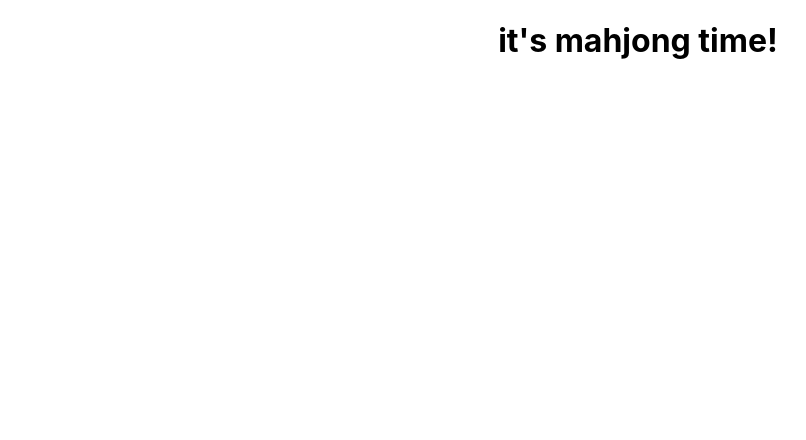
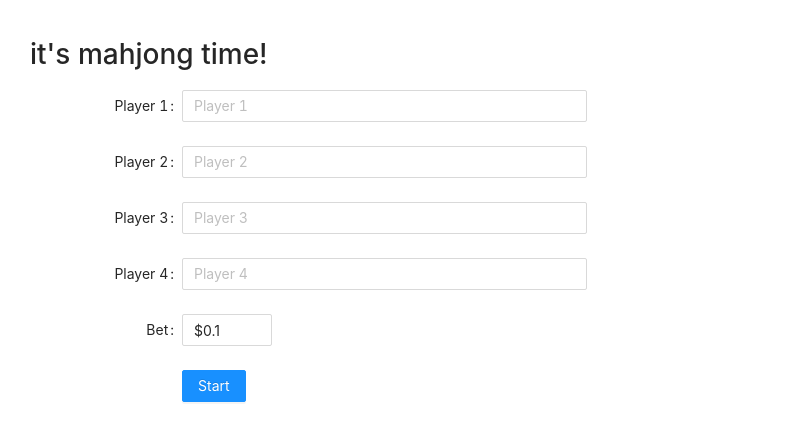
Before and after one commit to fionnatong/mahjong, a React (Create React App) app: page / in a window 1280 px wide. Shown: the top 440 px of the page, without its empty margins (2-808 px from the left). Built offline with nearby package versions, Linux system fonts and the light colour scheme.

Commit message:
feat: add setup page

```diff
--- a/package.json
+++ b/package.json
@@ -10,6 +10,7 @@
     "@types/node": "^12.19.9",
     "@types/react": "^16.14.2",
     "@types/react-dom": "^16.9.10",
+    "antd": "^4.9.4",
     "react": "^17.0.1",
     "react-dom": "^17.0.1",
     "react-scripts": "4.0.1",
--- a/src/App.css
+++ b/src/App.css
@@ -1,38 +1,7 @@
+@import "~antd/dist/antd.css";
+
 .App {
-  text-align: center;
-}
-
-.App-logo {
-  height: 40vmin;
-  pointer-events: none;
-}
-
-@media (prefers-reduced-motion: no-preference) {
-  .App-logo {
-    animation: App-logo-spin infinite 20s linear;
-  }
-}
-
-.App-header {
-  background-color: #282c34;
-  min-height: 100vh;
   display: flex;
   flex-direction: column;
-  align-items: center;
-  justify-content: center;
-  font-size: calc(10px + 2vmin);
-  color: white;
+  padding: 32px;
 }
-
-.App-link {
-  color: #61dafb;
-}
-
-@keyframes App-logo-spin {
-  from {
-    transform: rotate(0deg);
-  }
-  to {
-    transform: rotate(360deg);
-  }
-}
--- a/src/App.tsx
+++ b/src/App.tsx
@@ -1,11 +1,14 @@
 import React from 'react';
+import Header from './components/Header';
+import Setup from './composites/Setup';
+
 import './App.css';
-import Header from './components/Header';
 
 const App = (): JSX.Element => {
   return (
     <div className="App">
       <Header />
+      <Setup />
     </div>
   );
 }
--- /dev/null
+++ b/src/composites/Setup/index.tsx
@@ -0,0 +1,66 @@
+import React from 'react';
+import { Form, Input, InputNumber, Button } from 'antd';
+
+enum SetupFields {
+  PlayerOne = 'Player 1',
+  PlayerTwo = 'Player 2',
+  PlayerThree = 'Player 3',
+  PlayerFour = 'Player 4',
+  Bet = 'Bet'
+}
+
+const formItemLayout = {
+  labelCol: { span: 3 },
+  wrapperCol: { span: 8 }
+}
+
+const buttonLayout = {
+  wrapperCol: { offset: 3 }
+}
+
+const Setup = (): JSX.Element => {
+  const [form] = Form.useForm();
+
+  const initialValues: {[key in SetupFields]?: any} = {
+    [SetupFields.Bet]: 0.1
+  }
+
+  const onFinish = (values: any): void => {
+    console.log('---onFinish:', values);
+  }
+
+  return (
+  <Form form={form} layout='horizontal' {...formItemLayout} onFinish={onFinish} initialValues={initialValues}>
+    <Form.Item name={SetupFields.PlayerOne} label={SetupFields.PlayerOne}>
+      <Input placeholder={SetupFields.PlayerOne} />
+    </Form.Item>
+
+    <Form.Item name={SetupFields.PlayerTwo} label={SetupFields.PlayerTwo}>
+      <Input placeholder={SetupFields.PlayerTwo} />
+    </Form.Item>
+
+    <Form.Item name={SetupFields.PlayerThree} label={SetupFields.PlayerThree}>
+      <Input placeholder={SetupFields.PlayerThree} />
+    </Form.Item>
+
+    <Form.Item name={SetupFields.PlayerFour} label={SetupFields.PlayerFour}>
+      <Input placeholder={SetupFields.PlayerFour} />
+    </Form.Item>
+
+    <Form.Item name={SetupFields.Bet} label={SetupFields.Bet}>
+      <InputNumber
+        min={0.1}
+        step={0.1}
+        placeholder={SetupFields.Bet}
+        formatter={(value) => `$${value}`.replace(/\B(?=(\d{3})+(?!\d))/g, ",")}
+      />
+    </Form.Item>
+
+    <Form.Item {...buttonLayout}>
+      <Button type='primary' htmlType='submit'>Start</Button>
+    </Form.Item>
+  </Form>
+  );
+}
+
+export default Setup;
```
Also changed, not shown: src/components/Header/index.tsx (renamed from src/components/Header.tsx), 1 other file (tests, documents, lock files or other folders).
